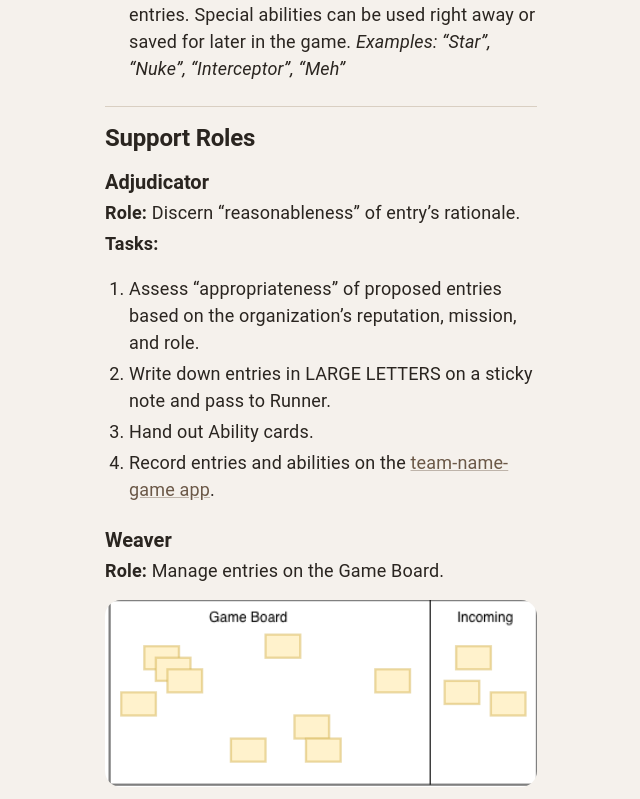
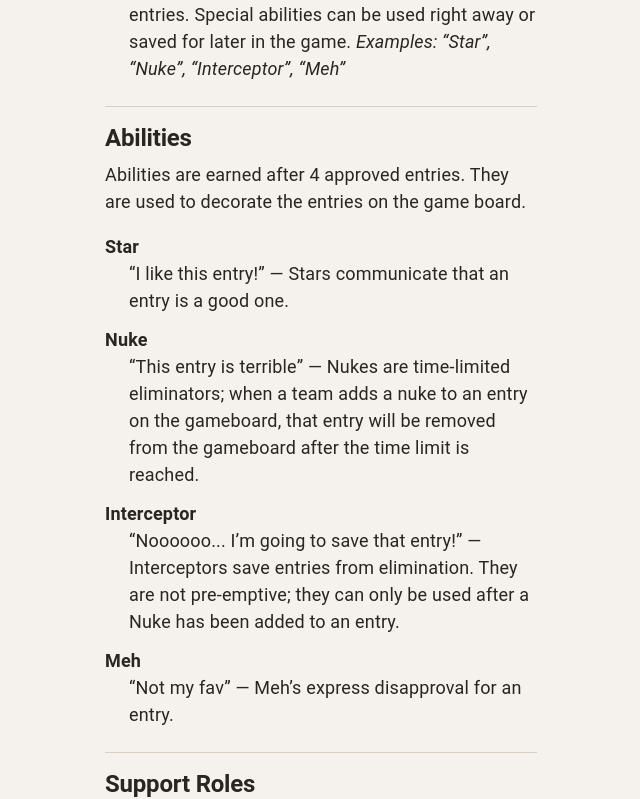
Before and after one commit to bcit-tlu/team-name-game, a React (Vite) app in the folder client/: page /intro in a window 1280 px wide. Shown: the part 1284-2083 px from the top of the page, without its empty margins (319-959 px from the left). Built offline with nearby package versions, Linux system fonts and the light colour scheme; no server answers; what @opentelemetry/exporter-trace-otlp-http, @opentelemetry/resources, @opentelemetry/sdk-trace-web, @opentelemetry/semantic-conventions would draw is missing.

Commit message:
feat(client): enlarge info icon and add Abilities section to intro page
Co-Authored-By: kyle_hunter@bcit.ca <kyle_hunter@bcit.ca>

```diff
--- a/client/src/components/Layout.tsx
+++ b/client/src/components/Layout.tsx
@@ -65,7 +65,7 @@ function Layout() {
             aria-label="Game info"
             sx={{ color: 'primary.contrastText' }}
           >
-            <InfoOutlinedIcon />
+            <InfoOutlinedIcon sx={{ fontSize: 28 }} />
           </IconButton>
           <IconButton
             onClick={handleProfileClick}
--- a/client/src/pages/IntroPage.tsx
+++ b/client/src/pages/IntroPage.tsx
@@ -86,6 +86,49 @@ function IntroPage() {
           A special capability &ldquo;earned&rdquo; by having 4 accepted entries. Special abilities
           can be used right away or saved for later in the game.{' '}
           <em>Examples: &ldquo;Star&rdquo;, &ldquo;Nuke&rdquo;, &ldquo;Interceptor&rdquo;, &ldquo;Meh&rdquo;</em>
+        </Typography>
+      </Box>
+
+      <Divider sx={{ my: 2 }} />
+
+      <Typography variant="h2" sx={{ mb: 1 }}>
+        Abilities
+      </Typography>
+      <Typography variant="body1" sx={{ mb: 2 }}>
+        Abilities are earned after 4 approved entries. They are used to decorate the entries on the
+        game board.
+      </Typography>
+      <Box component="dl" sx={{ mb: 3 }}>
+        <Typography component="dt" variant="body1" sx={{ fontWeight: 700 }}>
+          Star
+        </Typography>
+        <Typography component="dd" variant="body1" sx={{ ml: 3, mb: 1.5 }}>
+          &ldquo;I like this entry!&rdquo; &mdash; Stars communicate that an entry is a good one.
+        </Typography>
+
+        <Typography component="dt" variant="body1" sx={{ fontWeight: 700 }}>
+          Nuke
+        </Typography>
+        <Typography component="dd" variant="body1" sx={{ ml: 3, mb: 1.5 }}>
+          &ldquo;This entry is terrible&rdquo; &mdash; Nukes are time-limited eliminators; when a
+          team adds a nuke to an entry on the gameboard, that entry will be removed from the
+          gameboard after the time limit is reached.
+        </Typography>
+
+        <Typography component="dt" variant="body1" sx={{ fontWeight: 700 }}>
+          Interceptor
+        </Typography>
+        <Typography component="dd" variant="body1" sx={{ ml: 3, mb: 1.5 }}>
+          &ldquo;Noooooo... I&rsquo;m going to save that entry!&rdquo; &mdash; Interceptors save
+          entries from elimination. They are not pre-emptive; they can only be used after a Nuke has
+          been added to an entry.
+        </Typography>
+
+        <Typography component="dt" variant="body1" sx={{ fontWeight: 700 }}>
+          Meh
+        </Typography>
+        <Typography component="dd" variant="body1" sx={{ ml: 3, mb: 1.5 }}>
+          &ldquo;Not my fav&rdquo; &mdash; Meh&rsquo;s express disapproval for an entry.
         </Typography>
       </Box>
 
```
